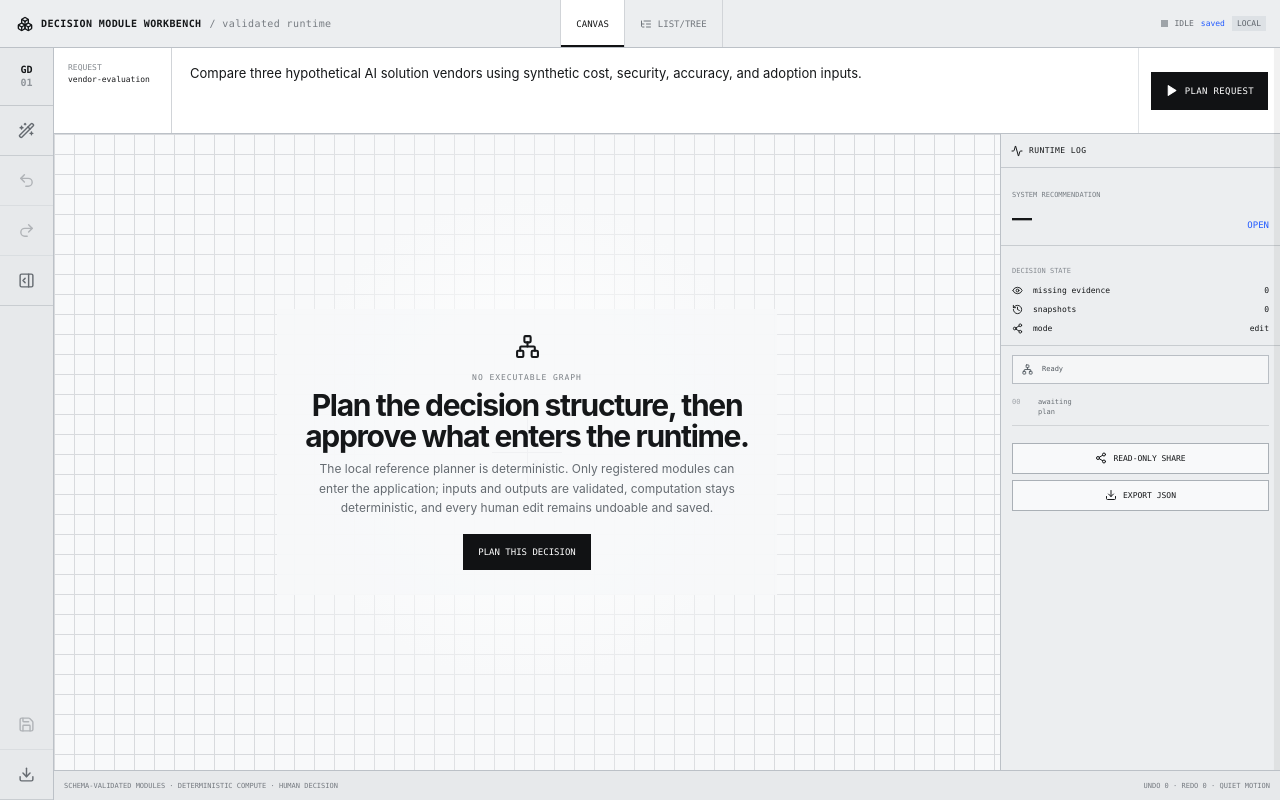
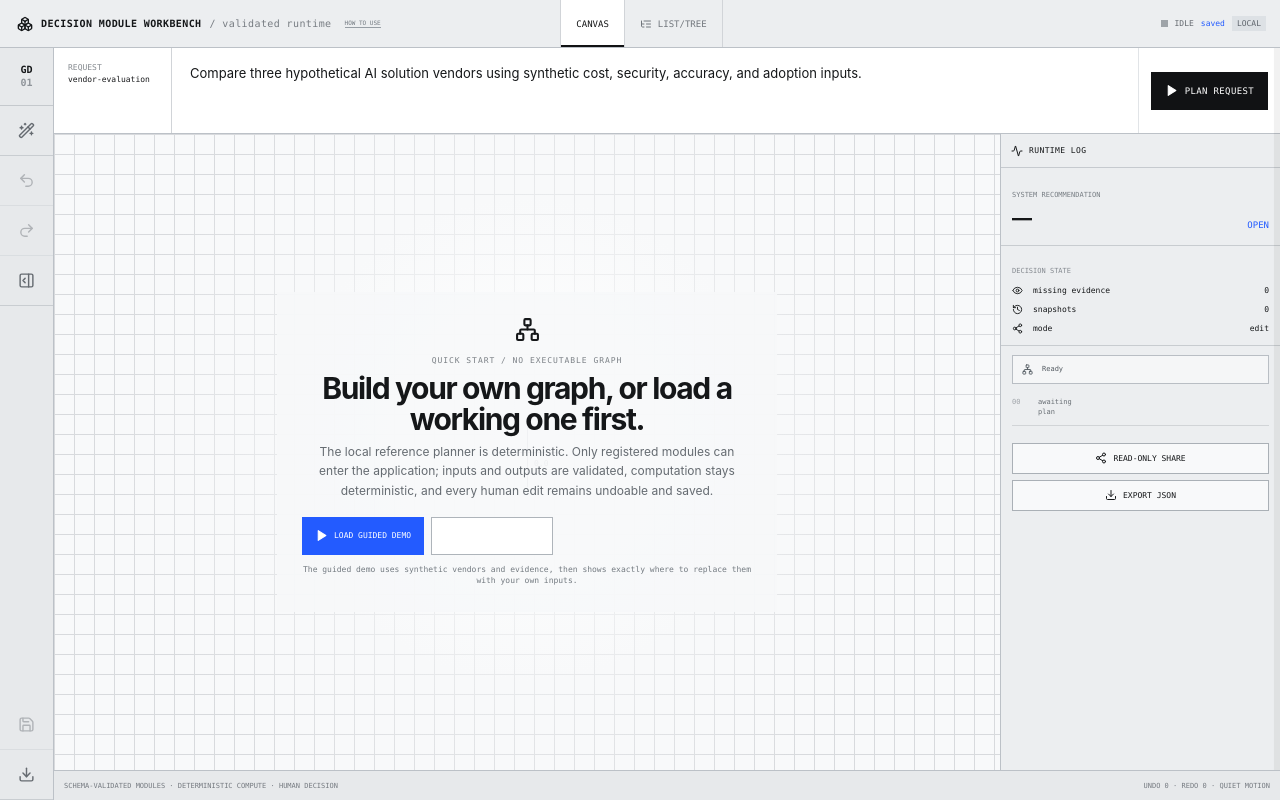
Before and after one commit to oosuhada/decision-module-runtime, a React (Vite) app: page /w/vendor-evaluation in a window 1280 px wide. Built offline with nearby package versions, Linux system fonts and the light colour scheme; no server answers.

Commit message:
feat: add guided runtime quickstart

```diff
--- a/src/app/DecisionWorkspace.tsx
+++ b/src/app/DecisionWorkspace.tsx
@@ -23,6 +23,7 @@ import { PlanApproval } from '../agent/PlanApproval';
 import { AccessibleDecisionTree } from '../canvas/AccessibleDecisionTree';
 import { DecisionCanvas } from '../canvas/DecisionCanvas';
 import { MobileWorkspace } from '../canvas/MobileWorkspace';
+import { RuntimeGuide } from '../components/RuntimeGuide';
 import { Inspector } from '../provenance/Inspector';
 import { branchWorkspaceUrl, ensureWorkspaceUrl, resolveWorkspaceRoute } from '../routes/workspaceRoute';
 import { createEmptyWorkspace, workspaceDocumentSchema } from '../schemas/workspace';
@@ -82,6 +83,8 @@ export function DecisionWorkspace() {
   const [viewMode, setViewMode] = useState<'canvas' | 'tree'>('canvas');
   const [statusMessage, setStatusMessage] = useState('Ready');
   const [shareState, setShareState] = useState('');
+  const [guideOpen, setGuideOpen] = useState(false);
+  const [guideStep, setGuideStep] = useState(0);
   const abortRef = useRef<AbortController | null>(null);
 
   useEffect(() => {
@@ -156,6 +159,37 @@ export function DecisionWorkspace() {
     void assemble(false);
   };
 
+  const loadGuidedDemo = async () => {
+    const current = useWorkspaceStore.getState().workspace;
+    if (!current || current.mode === 'readonly' || planning) return;
+    abortRef.current?.abort();
+    const controller = new AbortController();
+    abortRef.current = controller;
+    setPlanning(true);
+    setStatusMessage('Loading editable reference graph…');
+    try {
+      const plan = await deterministicProvider.plan(DEFAULT_REQUEST, controller.signal);
+      const next = structuredClone(useWorkspaceStore.getState().workspace!);
+      next.request = DEFAULT_REQUEST;
+      replaceWorkspace(workspaceDocumentSchema.parse(next));
+      setRequestDraft(DEFAULT_REQUEST);
+      setPlan(plan);
+      approvePlan();
+      setPlanning(false);
+      await assemble(false);
+      setGuideStep(0);
+      setGuideOpen(true);
+      focusModule('evidence');
+      setInspectorOpen(true);
+      setStatusMessage('Guided reference graph ready · replace synthetic inputs with your own');
+    } catch (error) {
+      if (error instanceof DOMException && error.name === 'AbortError') setStatusMessage('Guided demo cancelled');
+      else setStatusMessage(error instanceof Error ? error.message : 'Could not load guided demo');
+    } finally {
+      setPlanning(false);
+    }
+  };
+
   const rejectPlan = () => {
     if (!workspace) return;
     const next = structuredClone(workspace);
@@ -205,7 +239,7 @@ export function DecisionWorkspace() {
   return (
     <main className={`surface-shell ${lowPower ? 'low-power' : ''}`}>
       <header className="workbench-header">
-        <div className="surface-brand"><Boxes size={16} /><b>DECISION MODULE WORKBENCH</b><span>/ validated runtime</span></div>
+        <div className="surface-brand"><Boxes size={16} /><b>DECISION MODULE WORKBENCH</b><span>/ validated runtime</span><button className="runtime-guide-trigger" type="button" onClick={() => { setGuideStep(0); setGuideOpen(true); }}>HOW TO USE</button></div>
         <nav aria-label="Workspace views">
           <button className={viewMode === 'canvas' ? 'active' : ''} onClick={() => setViewMode('canvas')}>CANVAS</button>
           <button className={viewMode === 'tree' ? 'active' : ''} onClick={() => setViewMode('tree')}><ListTree size={12} /> LIST/TREE</button>
@@ -239,7 +273,7 @@ export function DecisionWorkspace() {
         {!workspace.modules.length && !workspace.plan ? (
           <div className="blank-workspace">
             <div className="origin-cross"><i /><i /><span>0,0</span></div>
-            <div className="blank-message"><Network size={25} /><span>NO EXECUTABLE GRAPH</span><h1>Plan the decision structure, then approve what enters the runtime.</h1><p>The local reference planner is deterministic. Only registered modules can enter the application; inputs and outputs are validated, computation stays deterministic, and every human edit remains undoable and saved.</p><button disabled={isReadonly} onClick={() => void createPlan()}>PLAN THIS DECISION</button></div>
+            <div className="blank-message"><Network size={25} /><span>QUICK START / NO EXECUTABLE GRAPH</span><h1>Build your own graph, or load a working one first.</h1><p>The local reference planner is deterministic. Only registered modules can enter the application; inputs and outputs are validated, computation stays deterministic, and every human edit remains undoable and saved.</p><div className="blank-actions"><button className="primary" disabled={isReadonly || isRunning} onClick={() => void loadGuidedDemo()}><Play size={13} fill="currentColor" /> LOAD GUIDED DEMO</button><button disabled={isReadonly} onClick={() => void createPlan()}>PLAN CURRENT REQUEST</button></div><small>The guided demo uses synthetic vendors and evidence, then shows exactly where to replace them with your own inputs.</small></div>
           </div>
         ) : null}
         {workspace.modules.length && viewMode === 'canvas' ? <DecisionCanvas workspace={workspace} quietMotion={quietMotion} onMove={moveModule} actions={{ setInput, removeModule, recordDecision, focusModule: (id) => { focusModule(id); setInspectorOpen(true); } }} /> : null}
@@ -274,6 +308,8 @@ export function DecisionWorkspace() {
         onBranch={branchFromSnapshot}
       />
 
+      {guideOpen && workspace.modules.length ? <RuntimeGuide step={guideStep} onStep={setGuideStep} onClose={() => setGuideOpen(false)} onFocus={(moduleId) => { focusModule(moduleId); setInspectorOpen(true); }} /> : null}
+
       <footer className="surface-footer"><span>SCHEMA-VALIDATED MODULES · DETERMINISTIC COMPUTE · HUMAN DECISION</span><span>{isReadonly ? 'READ-ONLY SHARE' : `UNDO ${past.length} · REDO ${future.length}`} · {quietMotion ? 'QUIET MOTION' : 'FULL MOTION'}</span></footer>
     </main>
   );
--- /dev/null
+++ b/src/components/RuntimeGuide.tsx
@@ -0,0 +1,33 @@
+import { ArrowRight, Check, X } from 'lucide-react';
+
+const steps = [
+  { moduleId: 'evidence', title: 'Replace the reference evidence', body: 'Start in Decision brief. Edit or add evidence records so the graph reflects a real decision instead of the synthetic fixture.' },
+  { moduleId: 'vendors', title: 'Replace the reference options', body: 'Open Vendor matrix and change option names plus cost, security, accuracy, and adoption values. Downstream modules recompute automatically.' },
+  { moduleId: 'recommendation', title: 'Inspect computed reasoning', body: 'Recommendation logic is deterministic and auditable. Use provenance to inspect formula, dependencies, and the exact run that produced it.' },
+  { moduleId: 'decision', title: 'Keep the final choice human-owned', body: 'The human decision gate records your choice and rationale separately from the system recommendation. Snapshot before changing important inputs.' },
+];
+
+type Props = {
+  step: number;
+  onStep: (step: number) => void;
+  onClose: () => void;
+  onFocus: (moduleId: string) => void;
+};
+
+export function RuntimeGuide({ step, onStep, onClose, onFocus }: Props) {
+  const complete = step >= steps.length;
+  const current = steps[Math.min(step, steps.length - 1)];
+  const go = (next: number) => {
+    onStep(next);
+    const moduleId = steps[next]?.moduleId;
+    if (moduleId) onFocus(moduleId);
+  };
+  return <aside className="runtime-guide">
+    <div className="runtime-guide-head"><span>GUIDED WORKING GRAPH</span><button onClick={onClose} aria-label="Close guide"><X size={14} /></button></div>
+    {complete ? <div className="runtime-guide-done"><Check size={18} /><div><strong>The reference graph is now yours to replace.</strong><p>Keep the module contracts and provenance, but swap every synthetic input for evidence from the decision you actually need to make.</p></div></div> : <>
+      <div className="runtime-guide-step"><b>{step + 1}</b><span>/ {steps.length}</span><em>{current.moduleId}</em></div>
+      <h3>{current.title}</h3><p>{current.body}</p>
+      <div className="runtime-guide-actions">{step > 0 ? <button onClick={() => go(step - 1)}>Back</button> : <span />}<button className="primary" onClick={() => go(step + 1)}>{step === steps.length - 1 ? 'Finish' : 'Next'}<ArrowRight size={13} /></button></div>
+    </>}
+  </aside>;
+}
--- a/src/styles.css
+++ b/src/styles.css
@@ -436,3 +436,31 @@ button:disabled { opacity: .42; cursor: not-allowed !important; }
 @media (prefers-reduced-motion: reduce) {
   *, *::before, *::after { animation-duration: .001ms !important; animation-iteration-count: 1 !important; transition-duration: .001ms !important; scroll-behavior: auto !important; }
 }
+
+.runtime-guide-trigger { border: 0; border-bottom: 1px solid #969da4; background: transparent; padding: 0 0 1px; margin-left: 5px; font: 6px var(--mono); color: #737a81; cursor: pointer; }
+.blank-actions { display: flex; gap: 7px; flex-wrap: wrap; margin-top: 13px; }
+.blank-actions button { min-height: 38px; border: 1px solid #aeb4ba; background: #fff; padding: 0 12px; font: 8px var(--mono); cursor: pointer; display: flex; align-items: center; gap: 6px; }
+.blank-actions button.primary { background: var(--accent); color: #fff; border-color: var(--accent); }
+.blank-message > small { display: block; margin-top: 9px; max-width: 560px; font: 8px/1.45 var(--mono); color: #737a80; }
+.runtime-guide { position: fixed; right: 18px; bottom: 42px; z-index: 120; width: min(390px, calc(100vw - 30px)); border: 1px solid #747b82; background: rgba(246,247,248,.98); box-shadow: 10px 12px 0 rgba(18,20,23,.12); padding: 13px; }
+.runtime-guide-head { display: flex; justify-content: space-between; align-items: center; padding-bottom: 8px; border-bottom: 1px solid #c4c8cc; }
+.runtime-guide-head > span { font: 7px var(--mono); color: #5f6972; letter-spacing: .08em; }
+.runtime-guide-head button { width: 30px; height: 30px; border: 0; background: transparent; display: grid; place-items: center; cursor: pointer; }
+.runtime-guide-step { margin-top: 11px; display: flex; align-items: baseline; gap: 5px; font: 7px var(--mono); color: #7a8188; }
+.runtime-guide-step b { font-size: 17px; color: var(--accent); }
+.runtime-guide-step em { margin-left: auto; font-style: normal; color: #677078; }
+.runtime-guide h3 { margin: 11px 0 5px; font-size: 20px; }
+.runtime-guide > p { margin: 0; font-size: 10px; line-height: 1.55; color: #626a71; }
+.runtime-guide-actions { margin-top: 13px; display: flex; justify-content: space-between; align-items: center; }
+.runtime-guide-actions button { min-height: 34px; border: 1px solid #b2b7bc; background: #fff; padding: 0 10px; font: 7px var(--mono); cursor: pointer; }
+.runtime-guide-actions button.primary { background: var(--accent); color: #fff; border-color: var(--accent); display: flex; align-items: center; gap: 5px; }
+.runtime-guide-done { padding-top: 13px; display: grid; grid-template-columns: 22px 1fr; gap: 8px; }
+.runtime-guide-done strong { font-size: 13px; }
+.runtime-guide-done p { margin: 4px 0 0; font-size: 9px; line-height: 1.5; color: #6f767c; }
+
+@media (max-width: 760px) {
+  .runtime-guide-trigger { display: none; }
+  .runtime-guide { left: 9px; right: 9px; bottom: 94px; width: auto; }
+  .blank-actions { display: grid; grid-template-columns: 1fr; }
+  .blank-actions button { min-height: 44px; justify-content: center; }
+}
```
Also changed, not shown: 1 other file (tests, documents, lock files or other folders).
